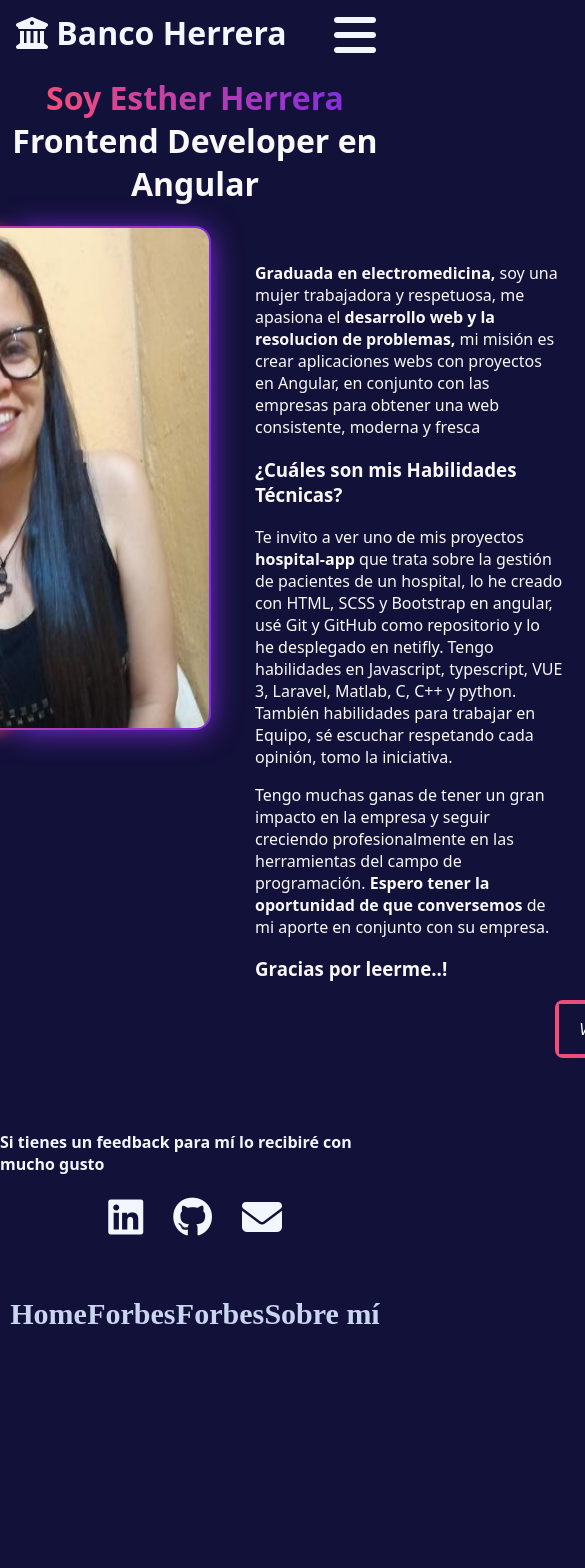
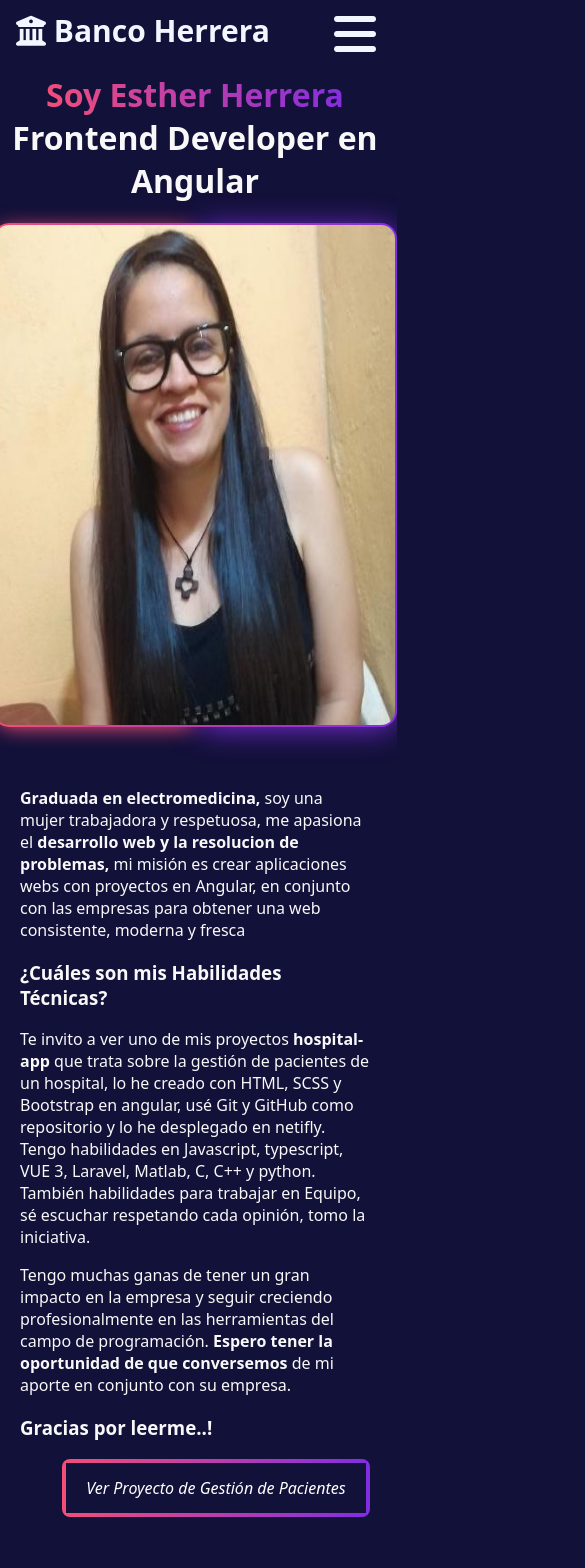
Before and after one commit to Estherherrera/bank-herrera, an Angular app: page /about in a window 390 px wide. Shown: the top 1568 px of the page, 585 px wide, since content can reach past the window. Before the commit the page ends 1407 px from the top, so only its background shows below. Built offline with nearby package versions, Linux system fonts and the light colour scheme.

Commit message:
making it more responsive

```diff
--- a/src/app/pages/about-pages/about-pages.component.css
+++ b/src/app/pages/about-pages/about-pages.component.css
@@ -21,6 +21,7 @@ h1 span {
   gap: 24px;
   margin: 0 auto;
   padding-bottom: 32px;
+  flex-wrap: wrap;
 }
 
 .blurred img, .me section {
@@ -51,8 +52,6 @@ h1 span {
 .half-1 {
   height: 500px;
   width: 200px;
-  /* border-top-left-radius: 30px;
-  border-bottom-left-radius: 30px; */
   box-shadow: 3px 5px 20px #F44E77;
   border-radius: 16px;
   }
@@ -60,8 +59,6 @@ h1 span {
   .half-2 {
     height: 500px;
     width: 200px;
-    /* border-top-right-radius: 30px;
-    border-bottom-right-radius: 30px; */
     box-shadow: 3px 5px 30px #812DE2;
     border-radius: 16px;
   }
@@ -76,15 +73,17 @@ h1 span {
   color: #f8f8f8;
 }
 
+.container {
+  display: flex;
+  justify-content: flex-end;
+}
+
 .button-project {
   background: linear-gradient(to right, #F44E77, #812DE2);
   padding: 4px;
   position: relative;
-  aspect-ratio: 10/16;
   width: 300px;
   height: 50px;
-  /* margin-left: 50px; */
-  left: 300px;
   border-radius: 8px;
 }
 
@@ -99,3 +98,10 @@ h1 span {
   height: 100%;
   font-style: oblique;
 }
+
+@media (min-width: 320px) and (max-width: 750px) {
+  .blurred {
+    /* display: none; */
+  }
+
+}
--- a/src/app/pages/home-pages/home-pages.component.css
+++ b/src/app/pages/home-pages/home-pages.component.css
@@ -3,6 +3,7 @@ section{
   padding-top: 50px;
   padding-bottom: 50px;
   justify-content: space-around;
+  flex-wrap: wrap;
 }
 
 
--- a/src/app/shared/components/belowbar/belowbar.component.css
+++ b/src/app/shared/components/belowbar/belowbar.component.css
@@ -5,6 +5,7 @@
 
 .networks h4 {
   display: flex;
+  text-align: center;
   justify-content: center;
   color: #F2F6FF;
   font-family: system-ui, sans-serif;
@@ -44,3 +45,9 @@ nav a {
   text-decoration: none;
 
 }
+
+@media (min-width: 320px) and (max-width: 700px){
+  nav a {
+    font-size: 20px;
+  }
+}
--- a/src/app/shared/components/navbar/navbar.component.css
+++ b/src/app/shared/components/navbar/navbar.component.css
@@ -68,3 +68,9 @@
 .respmenu input:not(:checked) ~ .fa-times {
   display: none;
 }
+
+@media (min-width: 320px) and (max-width: 400px){
+  .respmenu h1 {
+    font-size: 30px;
+  }
+}
```
